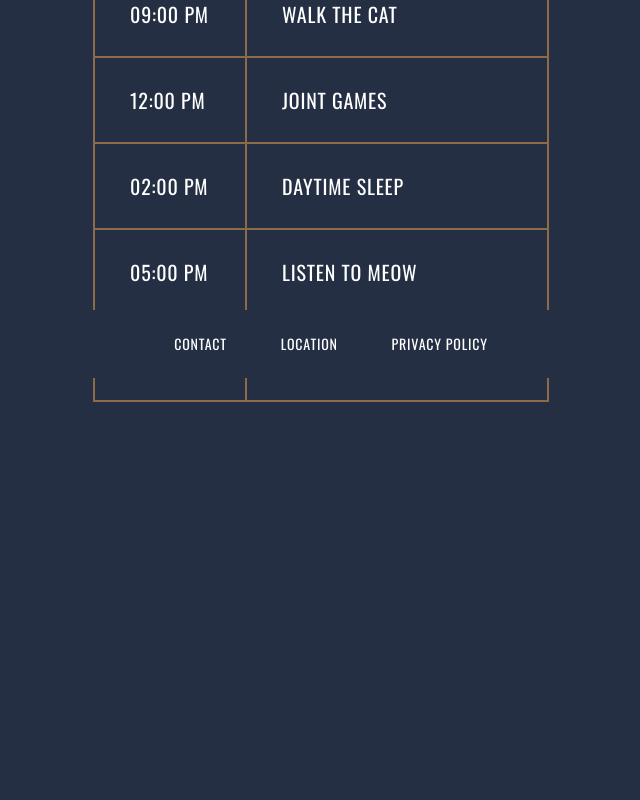
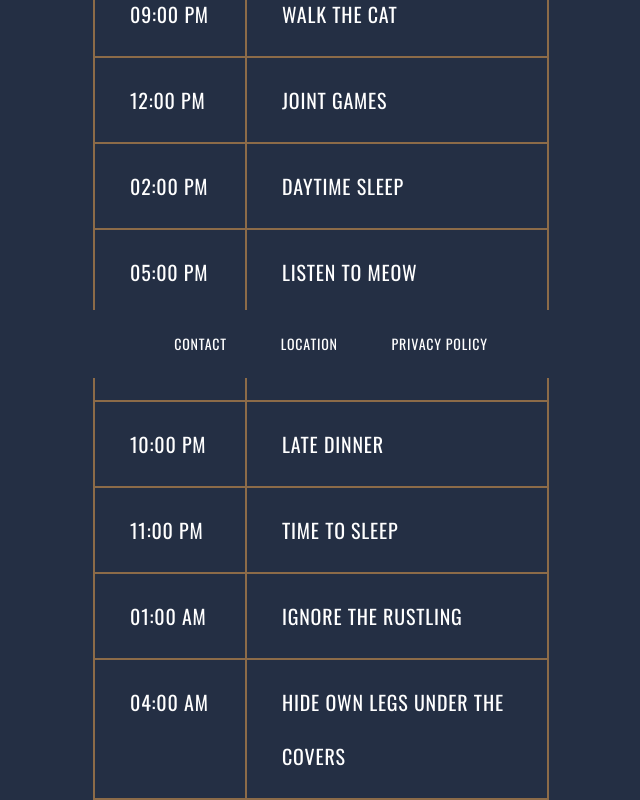
Before and after one commit to certif/certif.github.io, a plain HTML site: page Responsibilities of Owning A Cat/index.html in a window 1280 px wide. Shown: the part 417-1217 px from the top of the page, without its empty margins (319-959 px from the left). Before the commit the page ends 891 px from the top, so only its background shows below. Drawn offline with nearby package versions, Linux system fonts and the light colour scheme.

Commit message:
Update index.html

```diff
--- a/Responsibilities of Owning A Cat/index.html
+++ b/Responsibilities of Owning A Cat/index.html
@@ -88,6 +88,38 @@
             <h3>Joint Games</h3>
           </td>
        </tr>
+       <tr>
+        <td class="left">
+          <h3>10:00 PM</h3>
+        </td>
+        <td>
+          <h3>Late Dinner</h3>
+        </td>
+      </tr>
+      <tr>
+        <td class="left">
+          <h3>11:00 PM</h3>
+        </td>
+        <td>
+          <h3>Time to sleep</h3>
+        </td>
+      </tr>
+      <tr>
+        <td class="left">
+          <h3>01:00 AM</h3>
+        </td>
+        <td>
+          <h3>Ignore the Rustling</h3>
+        </td>
+      </tr>
+      <tr>
+        <td class="left">
+          <h3>04:00 AM</h3>
+        </td>
+        <td>
+          <h3>Hide own Legs under the Covers</h3>
+        </td>
+      </tr>
       </tbody>
     </table>
 
```
